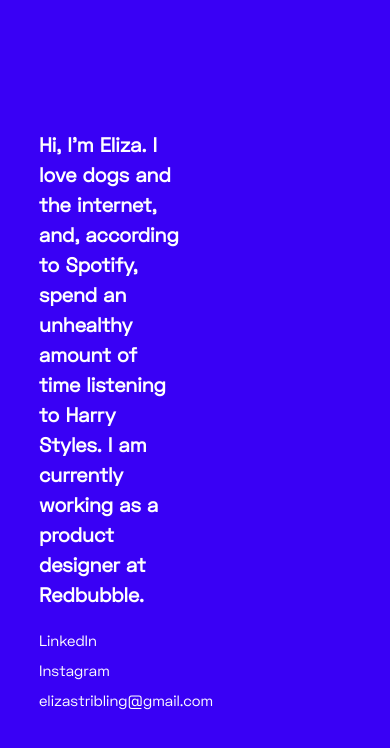
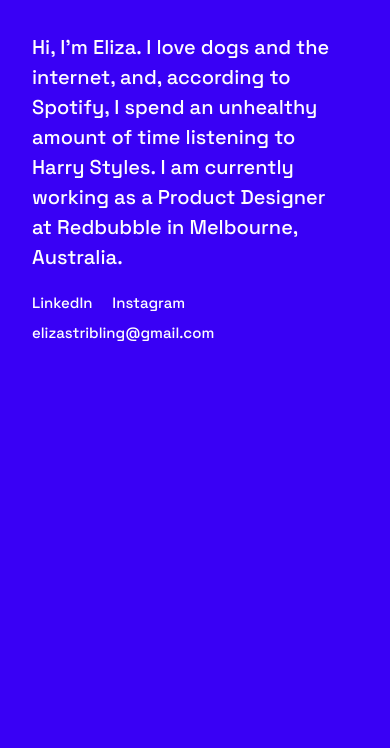
Before and after one commit to elizastrib/portfolio, a website: page index.html in a window 390 px wide. Drawn offline with Linux system fonts and the light colour scheme; no server answers.

Commit message:
Mobile styling and removing unneccessary files

```diff
--- a/css/app.scss
+++ b/css/app.scss
@@ -180,3 +180,48 @@ section#resume-container {
 
     }
 }
+
+
+
+// RESPONSIVENESS
+
+@media all and (max-width: 750px) {
+
+    section#main {
+        flex-direction: column;
+        transform: none;
+        position: relative;
+        top: 0;
+        left: 0;
+        margin: 32px;
+        display: block;
+        flex: none;
+        max-width: none;
+        margin-bottom: 100px;
+
+        section {
+            width: 100%;
+
+            &#bio {
+                margin-bottom: 80px;
+            }
+        }
+
+    }
+
+    div#modal {
+        width: 100vw;
+        max-width: 100%;
+        height: auto;
+        min-height: 100vh;
+
+        position: fixed;
+        top: 0;
+        left: 0;
+        transform: none;
+
+        margin-top: 0;
+        padding-bottom: 100px;
+    }
+
+}
--- a/css/typography.scss
+++ b/css/typography.scss
@@ -1,22 +1,13 @@
-@font-face {
-    font-family: Space Grotesk;
-    src: url(fonts/spacegrotesk-regular.woff2), url(fonts/spacegrotesk-regular.woff);
-}
-
-@font-face {
-    font-family: Space Grotesk Bold;
-    src: url(spacegrotesk-bold.woff2), url(spacegrotesk-regular.woff);
-}
-
 body {
     font-family: 'Space Grotesk', sans-serif;
     font-size: 15px;
     line-height: 1.5;
+    font-weight: 300;
 }
 
 h1 {
     font-size: 20px;
-    font-weight: 700;
+    font-weight: 500;
 }
 
 h2 {
@@ -25,7 +16,7 @@ h2 {
 
 h3 {
     font-size: 15px;
-    font-family: Space Grotesk Bold, sans-serif;
+    font-weight: 500;
 }
 
 h4 {
@@ -40,6 +31,7 @@ a {
     text-decoration: none;
     cursor: pointer;
     color: #ffffff;
+    font-weight: 500;
 }
 
 a:hover {
--- a/index.html
+++ b/index.html
@@ -16,7 +16,9 @@
 		<meta property="og:url" content="https://www.elizastribling.com/">
 		<meta property="og:description" content="Eliza Stribling is a designer in Melbourne, Australia. She loves croissants, the internet and taking photos of dogs on the street.">
 		<link rel="stylesheet" href="app.css">
-
+    <style>
+      @import url('https://fonts.googleapis.com/css2?family=Space+Grotesk:wght@300;500&display=swap');
+      </style>
   </head>
 
   <body>
@@ -26,7 +28,7 @@
     <section id="main">
 
       <section id="bio">
-        <h1>Hi, I'm Eliza. I love dogs and the internet, and, according to Spotify, spend an unhealthy amount of time listening to Harry Styles. I am currently working as a product designer at Redbubble.</h1>
+        <h1>Hi, I'm Eliza. I love dogs and the internet, and, according to Spotify, I spend an unhealthy amount of time listening to Harry Styles. I am currently working as a Product Designer at Redbubble in Melbourne, Australia.</h1>
         <div class="links">
           <!-- <a class="resume">Resume</a> -->
           <a href="https://www.linkedin.com/in/elizastribling/">LinkedIn</a>
```
Also changed, not shown: app.css, assets/house-fire-1.png (deleted), assets/house-fire-2.png (deleted), assets/house-fire-3.png (deleted), assets/trial-1.png (deleted), assets/trial-2.png (deleted), assets/trial-3.png (deleted), assets/trial-4.png (deleted), assets/trial-5.png (deleted), assets/view-from-this-side-1.png (deleted), fonts/spacegrotesk-bold.woff (deleted), fonts/spacegrotesk-bold.woff2 (deleted), fonts/spacegrotesk-regular.woff (deleted), fonts/spacegrotesk-regular.woff2 (deleted), 1 other file.
